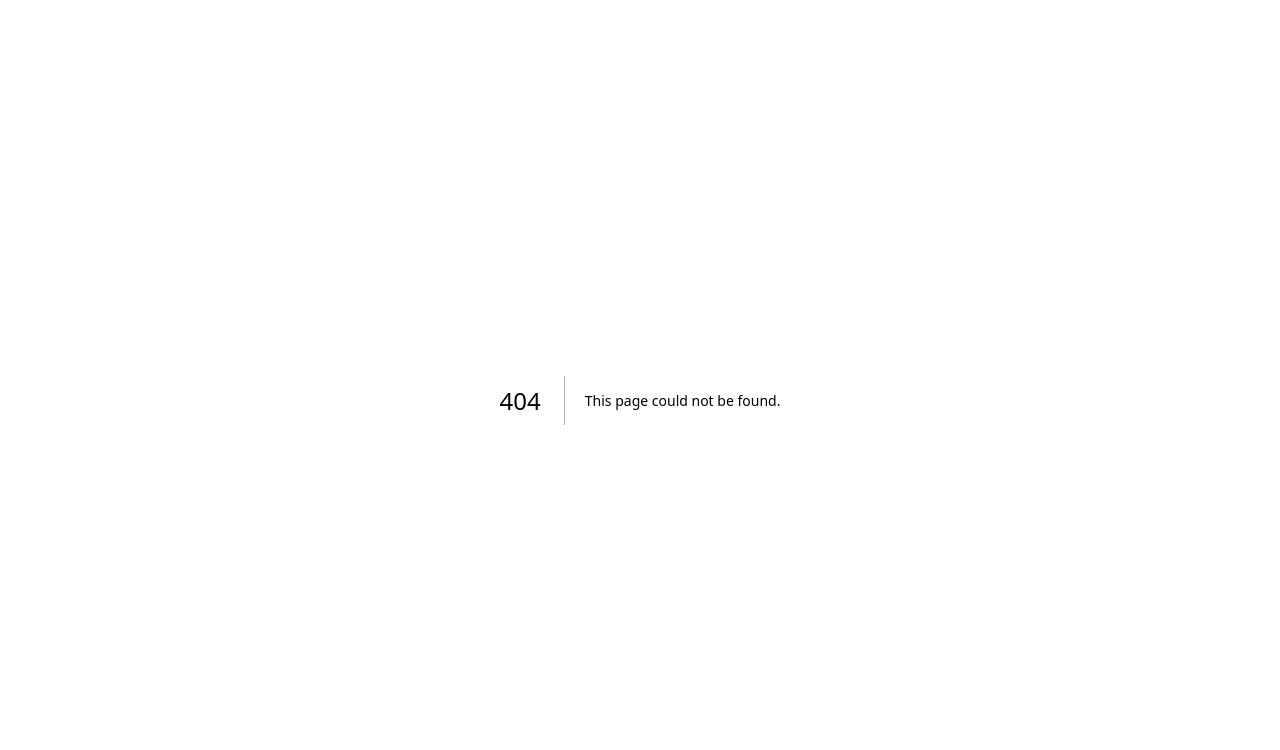
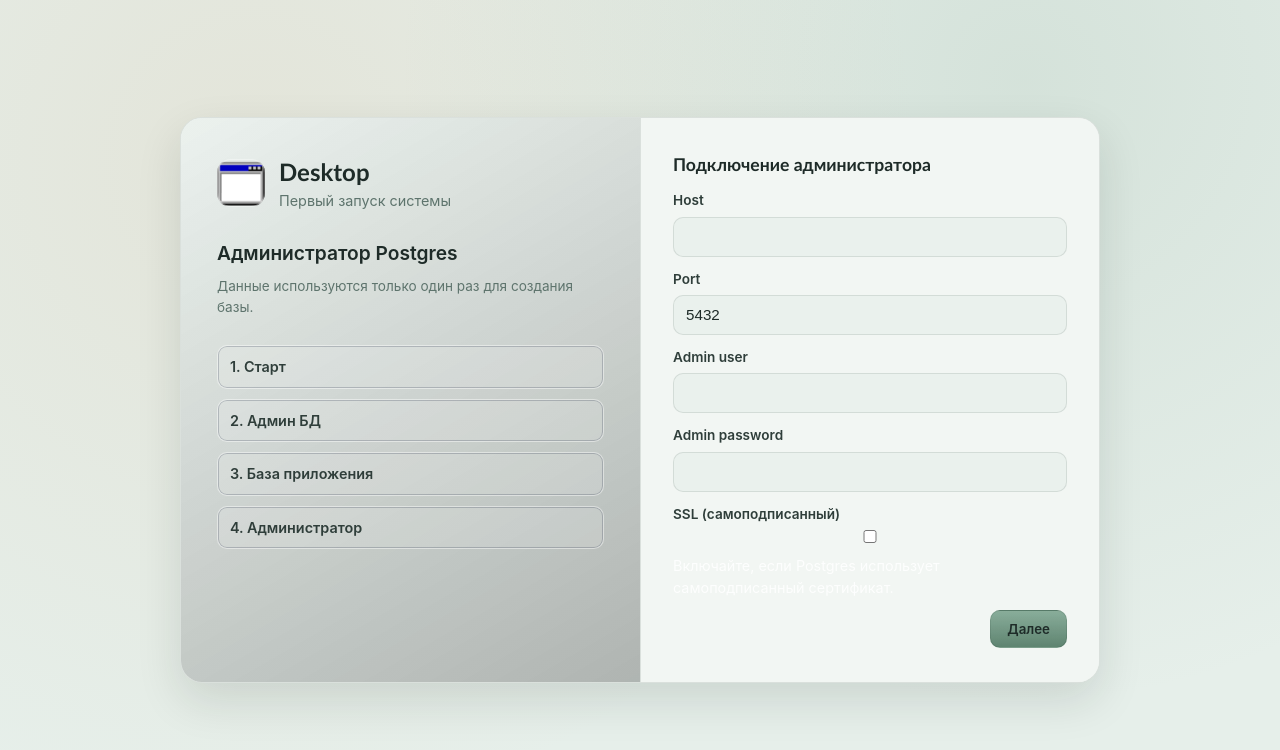
Before and after one commit to bitplain/desktop, a Next.js app: page /setup/step-2 in a window 1280 px wide. Before the commit this address had no page. Shown: the top 750 px of the page. Built offline with nearby package versions, Linux system fonts and the light colour scheme.

Commit message:
feat: add admin db check step

```diff
--- /dev/null
+++ b/src/app/api/setup/admin/check/route.ts
@@ -0,0 +1,23 @@
+import { NextResponse } from "next/server";
+import { checkAdminConnection } from "@/lib/adminConnection";
+
+export async function POST(request: Request) {
+  const body = await request.json().catch(() => ({}));
+  const input = {
+    host: String(body?.host ?? ""),
+    port: String(body?.port ?? ""),
+    user: String(body?.user ?? ""),
+    password: String(body?.password ?? ""),
+    ssl: Boolean(body?.ssl),
+  };
+  if (!input.host || !input.port || !input.user || !input.password) {
+    return NextResponse.json({ error: "Missing admin connection fields" }, { status: 400 });
+  }
+  try {
+    await checkAdminConnection(input);
+    return NextResponse.json({ ok: true });
+  } catch (error) {
+    const message = error instanceof Error ? error.message : "Failed to connect";
+    return NextResponse.json({ error: message }, { status: 400 });
+  }
+}
--- a/src/app/setup/SetupShell.tsx
+++ b/src/app/setup/SetupShell.tsx
@@ -1,3 +1,5 @@
+"use client";
+
 import type { ReactNode } from "react";
 
 type SetupShellProps = {
--- /dev/null
+++ b/src/app/setup/step-2/page.tsx
@@ -0,0 +1,86 @@
+"use client";
+
+import { useState } from "react";
+import { useRouter } from "next/navigation";
+import { EcoButton, EcoForm, EcoInput, EcoNotice } from "@/components/ui/eco";
+import { postJson } from "@/lib/http";
+import { saveAdminDb } from "@/lib/setupSession";
+import { SetupShell } from "../SetupShell";
+
+export default function SetupStepTwoPage() {
+  const router = useRouter();
+  const [host, setHost] = useState("");
+  const [port, setPort] = useState("5432");
+  const [user, setUser] = useState("");
+  const [password, setPassword] = useState("");
+  const [ssl, setSsl] = useState(false);
+  const [loading, setLoading] = useState(false);
+  const [error, setError] = useState<string | null>(null);
+
+  const onSubmit = async (event: React.FormEvent) => {
+    event.preventDefault();
+    setLoading(true);
+    setError(null);
+    const response = await postJson("/api/setup/admin/check", {
+      host,
+      port,
+      user,
+      password,
+      ssl,
+    });
+    if (!response.ok) {
+      setError(String(response.data?.error || response.error || "Ошибка подключения"));
+      setLoading(false);
+      return;
+    }
+    saveAdminDb({ host, port, user, password, ssl });
+    router.push("/setup/step-3");
+  };
+
+  return (
+    <SetupShell
+      title="Администратор Postgres"
+      subtitle="Данные используются только один раз для создания базы."
+      steps={["Старт", "Админ БД", "База приложения", "Администратор"]}
+      activeStep={1}
+    >
+      <EcoForm className="auth-form-body" onSubmit={onSubmit}>
+        <div className="auth-form-header">Подключение администратора</div>
+        <label className="setup-field">
+          <span>Host</span>
+          <EcoInput value={host} onChange={(event) => setHost(event.target.value)} required />
+        </label>
+        <label className="setup-field">
+          <span>Port</span>
+          <EcoInput value={port} onChange={(event) => setPort(event.target.value)} required />
+        </label>
+        <label className="setup-field">
+          <span>Admin user</span>
+          <EcoInput value={user} onChange={(event) => setUser(event.target.value)} required />
+        </label>
+        <label className="setup-field">
+          <span>Admin password</span>
+          <EcoInput
+            type="password"
+            value={password}
+            onChange={(event) => setPassword(event.target.value)}
+            required
+          />
+        </label>
+        <label className="setup-field setup-field-inline">
+          <span>SSL (самоподписанный)</span>
+          <input type="checkbox" checked={ssl} onChange={(event) => setSsl(event.target.checked)} />
+        </label>
+        <div className="setup-note">
+          Включайте, если Postgres использует самоподписанный сертификат.
+        </div>
+        {error ? <EcoNotice>{error}</EcoNotice> : null}
+        <div className="setup-actions">
+          <EcoButton type="submit" disabled={loading}>
+            {loading ? "Проверяем..." : "Далее"}
+          </EcoButton>
+        </div>
+      </EcoForm>
+    </SetupShell>
+  );
+}
--- /dev/null
+++ b/src/lib/adminConnection.ts
@@ -0,0 +1,30 @@
+import { Client } from "pg";
+
+export type AdminConnectionInput = {
+  host: string;
+  port: string;
+  user: string;
+  password: string;
+  ssl: boolean;
+};
+
+function buildAdminConnectionString(input: AdminConnectionInput) {
+  const host = input.host.trim();
+  const port = input.port.trim();
+  const user = input.user.trim();
+  const password = input.password.trim();
+  const encodedUser = encodeURIComponent(user);
+  const encodedPassword = encodeURIComponent(password);
+  return `postgresql://${encodedUser}:${encodedPassword}@${host}:${port}/postgres`;
+}
+
+export async function checkAdminConnection(input: AdminConnectionInput) {
+  const connectionString = buildAdminConnectionString(input);
+  const client = new Client({
+    connectionString,
+    ssl: input.ssl ? { rejectUnauthorized: false } : undefined,
+  });
+  await client.connect();
+  await client.end();
+  return true;
+}
```
Also changed, not shown: 1 other file (tests, documents, lock files or other folders).
